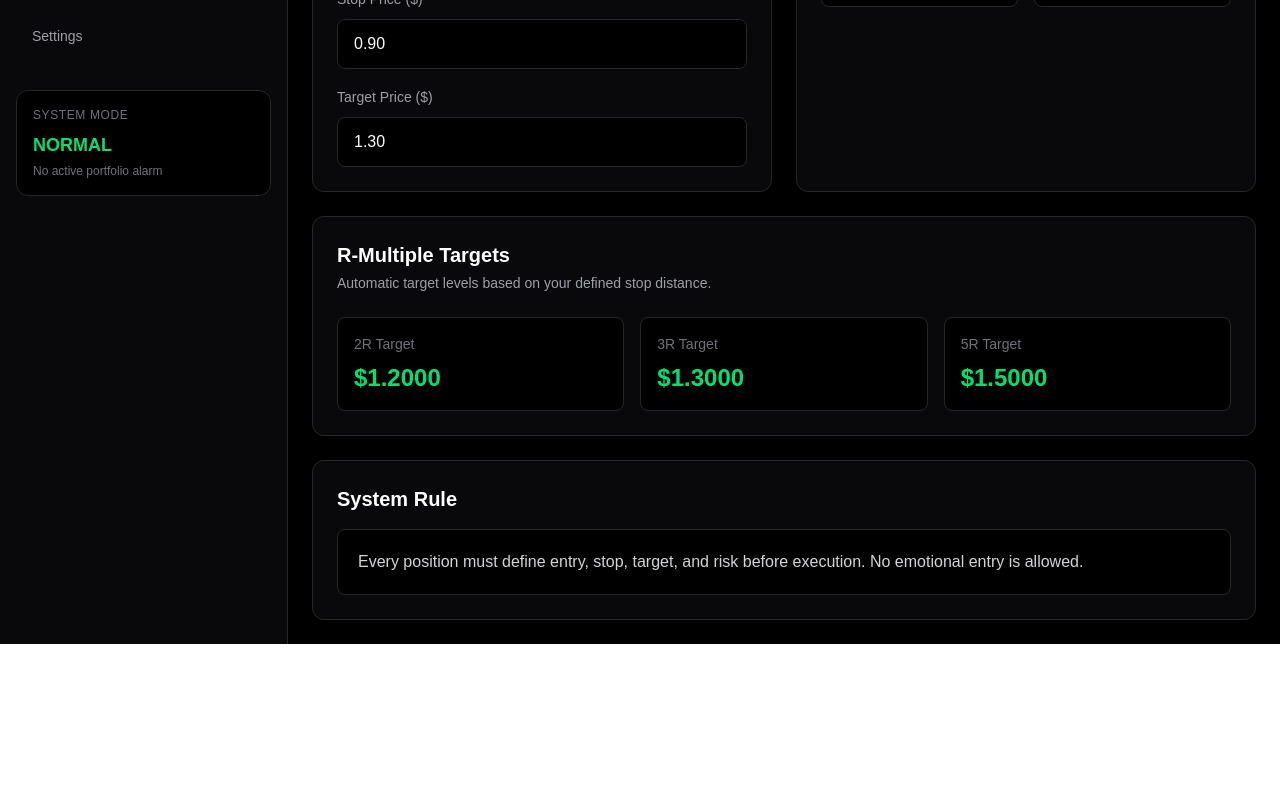
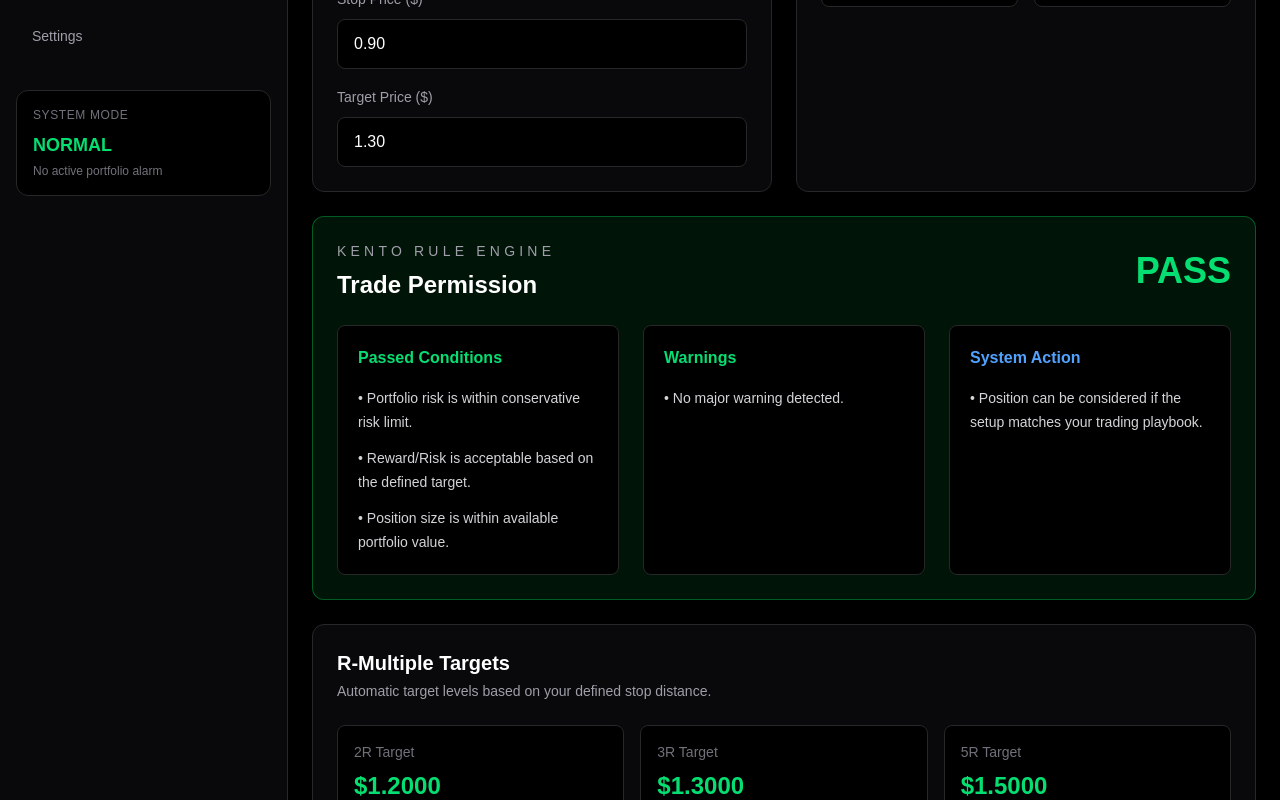
Before and after one commit to paesrn/kento-portfolio-os, a Next.js app: page /spot-calculator in a window 1280 px wide. Shown: the part 573-1373 px from the top of the page. Before the commit the page ends 1217 px from the top, so only its background shows below. Built offline with nearby package versions, Linux system fonts and the light colour scheme.

Commit message:
Add spot calculator decision output

```diff
--- a/app/spot-calculator/page.tsx
+++ b/app/spot-calculator/page.tsx
@@ -40,6 +40,83 @@ export default function SpotCalculatorPage() {
     const target3R = entry + riskPerUnit * 3;
     const target5R = entry + riskPerUnit * 5;
 
+    let permission: "PASS" | "WARNING" | "BLOCKED" = "PASS";
+    let permissionColor = "text-green-400";
+    let permissionBorder = "border-green-500/40";
+    let permissionBg = "bg-green-500/10";
+
+    const reasons: string[] = [];
+    const warnings: string[] = [];
+    const actions: string[] = [];
+
+    if (risk > 2) {
+      permission = "BLOCKED";
+      permissionColor = "text-red-400";
+      permissionBorder = "border-red-500/40";
+      permissionBg = "bg-red-500/10";
+      warnings.push("Risk per trade is above the 2% maximum rule.");
+      actions.push("Reduce risk percentage to 2% or below before entering.");
+    } else if (risk > 1) {
+      permission = "WARNING";
+      permissionColor = "text-yellow-400";
+      permissionBorder = "border-yellow-500/40";
+      permissionBg = "bg-yellow-500/10";
+      warnings.push("Risk is above conservative level. Position requires caution.");
+      actions.push("Consider reducing risk to 1% or less.");
+    } else {
+      reasons.push("Portfolio risk is within conservative risk limit.");
+    }
+
+    if (rewardRisk < 1) {
+      permission = "BLOCKED";
+      permissionColor = "text-red-400";
+      permissionBorder = "border-red-500/40";
+      permissionBg = "bg-red-500/10";
+      warnings.push("Reward/Risk is below 1R. The trade does not justify the risk.");
+      actions.push("Improve target, tighten stop, or skip this setup.");
+    } else if (rewardRisk < 2) {
+      if (permission !== "BLOCKED") {
+        permission = "WARNING";
+        permissionColor = "text-yellow-400";
+        permissionBorder = "border-yellow-500/40";
+        permissionBg = "bg-yellow-500/10";
+      }
+      warnings.push("Reward/Risk is below 2R.");
+      actions.push("Review whether the potential upside is worth the defined risk.");
+    } else {
+      reasons.push("Reward/Risk is acceptable based on the defined target.");
+    }
+
+    if (positionSize > portfolio) {
+      if (permission !== "BLOCKED") {
+        permission = "WARNING";
+        permissionColor = "text-yellow-400";
+        permissionBorder = "border-yellow-500/40";
+        permissionBg = "bg-yellow-500/10";
+      }
+      warnings.push("Calculated position size is larger than portfolio value.");
+      actions.push("Use smaller risk, wider stop logic review, or avoid over-allocation.");
+    } else {
+      reasons.push("Position size is within available portfolio value.");
+    }
+
+    if (target <= entry) {
+      permission = "BLOCKED";
+      permissionColor = "text-red-400";
+      permissionBorder = "border-red-500/40";
+      permissionBg = "bg-red-500/10";
+      warnings.push("Target price must be higher than entry price for a long spot setup.");
+      actions.push("Set a valid target above entry price.");
+    }
+
+    if (reasons.length === 0 && warnings.length === 0) {
+      reasons.push("Setup is valid based on current inputs.");
+    }
+
+    if (actions.length === 0) {
+      actions.push("Position can be considered if the setup matches your trading playbook.");
+    }
+
     return {
       riskDollar,
       lossPercent,
@@ -50,6 +127,13 @@ export default function SpotCalculatorPage() {
       target2R,
       target3R,
       target5R,
+      permission,
+      permissionColor,
+      permissionBorder,
+      permissionBg,
+      reasons,
+      warnings,
+      actions,
     };
   }, [portfolioValue, riskPercent, entryPrice, stopPrice, targetPrice]);
 
@@ -59,8 +143,6 @@ return (
       subtitle="Calculate position size, risk amount, target levels, and reward/risk before entering a spot trade."
     >
       <div className="mx-auto max-w-6xl space-y-6">
-
-
         <section className="grid gap-6 lg:grid-cols-2">
           <div className="rounded-xl border border-zinc-800 bg-zinc-950 p-6">
             <h2 className="text-xl font-semibold">Trade Input</h2>
@@ -146,6 +228,43 @@ return (
         </section>
 
         {result && (
+          <section
+            className={`rounded-xl border ${result.permissionBorder} ${result.permissionBg} p-6`}
+          >
+            <div className="flex flex-col gap-4 md:flex-row md:items-center md:justify-between">
+              <div>
+                <p className="text-sm uppercase tracking-[0.3em] text-zinc-400">
+                  Kento Rule Engine
+                </p>
+                <h2 className="mt-2 text-2xl font-bold">Trade Permission</h2>
+              </div>
+
+              <div className={`text-4xl font-bold ${result.permissionColor}`}>
+                {result.permission}
+              </div>
+            </div>
+
+            <div className="mt-6 grid gap-6 lg:grid-cols-3">
+              <DecisionBlock
+                title="Passed Conditions"
+                items={result.reasons}
+                color="text-green-400"
+              />
+              <DecisionBlock
+                title="Warnings"
+                items={result.warnings.length > 0 ? result.warnings : ["No major warning detected."]}
+                color={result.warnings.length > 0 ? "text-yellow-400" : "text-green-400"}
+              />
+              <DecisionBlock
+                title="System Action"
+                items={result.actions}
+                color="text-blue-400"
+              />
+            </div>
+          </section>
+        )}
+
+        {result && (
           <section className="rounded-xl border border-zinc-800 bg-zinc-950 p-6">
             <h2 className="text-xl font-semibold">R-Multiple Targets</h2>
             <p className="mt-1 text-sm text-zinc-400">
@@ -222,3 +341,24 @@ function ResultCard({
     </div>
   );
 }
+
+function DecisionBlock({
+  title,
+  items,
+  color,
+}: {
+  title: string;
+  items: string[];
+  color: string;
+}) {
+  return (
+    <div className="rounded-lg border border-zinc-800 bg-black p-5">
+      <h3 className={`font-semibold ${color}`}>{title}</h3>
+      <ul className="mt-4 space-y-3 text-sm leading-6 text-zinc-300">
+        {items.map((item) => (
+          <li key={item}>• {item}</li>
+        ))}
+      </ul>
+    </div>
+  );
+}
```
Lines whose indentation alone changed are shown as unchanged.
